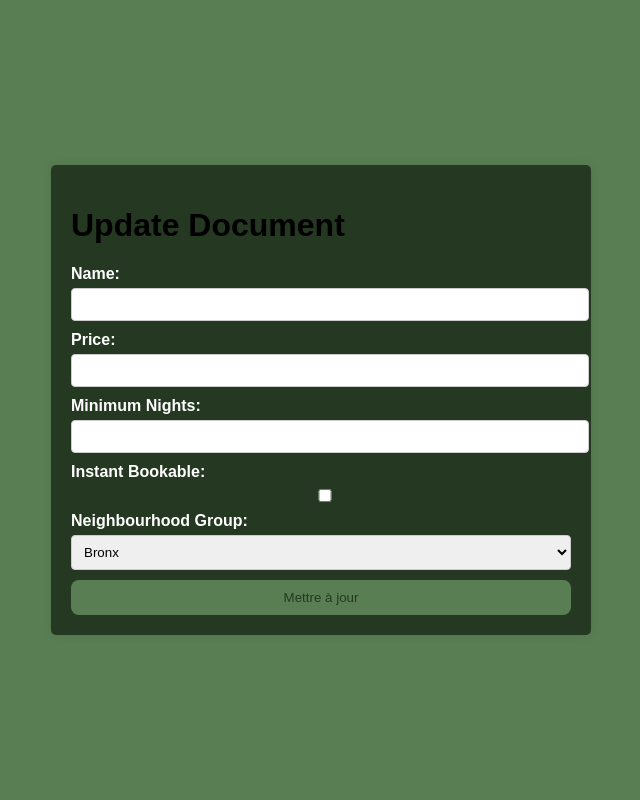
After one commit to RafGuess/SDD1003-Projet_Final, a Flask app: template templates/update.html in a window 1280 px wide. The commit adds this page. Shown: the whole page, without its empty margins (319-959 px from the left). Run offline with Flask 3, Linux system fonts and the light colour scheme; the template is opened without the code that fills it, so the values that code supplies are empty.

Commit message:
Les requêtes de mise à jour et de recherche sont fonctionnelles.

```diff
--- a/Diva.py
+++ b/Diva.py
@@ -13,49 +13,66 @@ client = MongoClient('mongodb+srv://aguess1874:Alex.1874@cluster0.mr9n5.mongodb.
 db = client['AirBnB']
 collection = db['AirBnB']
 
-
 @app.route('/')
 def index():
     return render_template('index.html')
 
-
 # Fonctionnalité de recherche
 @app.route('/search', methods=['GET'])
 def search():
-    room_type = request.args.get('room_type')
     min_nights = request.args.get('min_nights')
-    max_price = request.args.get('max_price')
+    neighbourhood_group = request.args.get('neighbourhood_group')
+    instant_bookable = request.args.get('instant_bookable')
 
-    query = {}
-    if room_type:
-        query['room type'] = room_type
+    query = {'price': {'$exists': True, '$ne': ''}}
     if min_nights:
-        query['minimum nights'] = {'$lte': int(min_nights)}
-    if max_price:
-        query['price'] = {'$lte': float(max_price)}
+        query['minimum nights'] = {'$gte': int(min_nights)}
+    if neighbourhood_group:
+        query['neighbourhood group'] = neighbourhood_group
+    if instant_bookable:
+        query['instant_bookable'] = True
 
-    results = list(collection.find(query, {'_id': 0, 'NAME': 1, 'price': 1, 'room type': 1, 'minimum nights': 1}))
+    results = list(collection.find(query, {'_id': 0, 'NAME': 1, 'price': 1, 'minimum nights': 1, 'instant_bookable': 1, 'neighbourhood group': 1}).sort('price', 1))
     return jsonify(results)
 
+# Fonctionnalité de mise à jour
+@app.route('/search_update', methods=['GET'])
+def search_update():
+    name = request.args.get('name')
+    query = {'price': {'$exists': True, '$ne': ''}}
+    if name:
+        query['NAME'] = name
 
-# Fonctionnalité de mise à jour
-@app.route('/update/<id>', methods=['PUT'])
-def update(id):
-    new_data = request.json
-    result = collection.update_one({'_id': ObjectId(id)}, {'$set': new_data})
+    result = collection.find_one(query, {'_id': 1, 'NAME': 1, 'price': 1, 'minimum nights': 1, 'instant_bookable': 1, 'neighbourhood group': 1})
+    if result:
+        return render_template('update.html', result=result)
+    return jsonify({'error': 'Document non trouvé'}), 404
+
+@app.route('/update', methods=['POST'])
+def update():
+    document_id = request.form.get('id')
+    new_data = {}
+    if request.form.get('price'):
+        new_data['price'] = request.form.get('price')
+    if request.form.get('min_nights'):
+        new_data['minimum nights'] = int(request.form.get('min_nights'))
+    if request.form.get('instant_bookable'):
+        new_data['instant_bookable'] = request.form.get('instant_bookable') == 'on'
+    if request.form.get('neighbourhood_group'):
+        new_data['neighbourhood group'] = request.form.get('neighbourhood_group')
+
+    result = collection.update_one({'_id': ObjectId(document_id)}, {'$set': new_data})
     if result.modified_count:
         return jsonify({'message': 'Mise à jour réussie'})
     return jsonify({'error': 'Échec de la mise à jour'}), 400
 
-
-# Fonctionnalité de suppression
-@app.route('/delete/<id>', methods=['DELETE'])
-def delete(id):
-    result = collection.delete_one({'_id': ObjectId(id)})
+@app.route('/delete', methods=['POST'])
+def delete():
+    name = request.json.get('name')
+    result = collection.delete_one({'NAME': name})
     if result.deleted_count:
         return jsonify({'message': 'Suppression réussie'})
     return jsonify({'error': 'Échec de la suppression'}), 400
-
 
 # Fonctionnalité de graphiques
 @app.route('/graphs')
@@ -69,6 +86,7 @@ def graphs():
     plt.close()
 
     plt.figure(figsize=(10, 6))
+    data['price'] = data['price'].apply(lambda x: float(x.replace('$', '').strip()))
     data['price'].plot(kind='hist', bins=50)
     plt.title('Distribution des prix')
     plt.savefig('static/price_hist.png')
@@ -82,11 +100,11 @@ def graphs():
 
     return jsonify({'message': 'Graphiques créés'})
 
-
 # Algorithmes de machine learning
 @app.route('/ml')
 def ml():
     data = pd.DataFrame(list(collection.find({}, {'price': 1, 'minimum nights': 1, 'number of reviews': 1, '_id': 0})))
+    data['price'] = data['price'].apply(lambda x: float(x.replace('$', '').strip()))
     X = data[['minimum nights', 'number of reviews']]
     y = data['price']
 
@@ -103,13 +121,12 @@ def ml():
 
     return jsonify({'message': 'Machine learning appliqué'})
 
-
 # Classification de document
 @app.route('/classify/<id>', methods=['GET'])
 def classify(id):
     document = collection.find_one({'_id': ObjectId(id)})
     if document:
-        price = document.get('price', 0)
+        price = float(document.get('price', '0').replace('$', '').strip())
         if price > 100:
             classification = 'Cher'
         else:
@@ -117,6 +134,5 @@ def classify(id):
         return jsonify({'id': str(document['_id']), 'NAME': document.get('NAME', ''), 'classification': classification})
     return jsonify({'error': 'Document non trouvé'}), 404
 
-
 if __name__ == '__main__':
     app.run(debug=True)
--- /dev/null
+++ b/templates/update.html
@@ -0,0 +1,84 @@
+<!DOCTYPE html>
+<html lang="en">
+<head>
+    <meta charset="UTF-8">
+    <title>Update Document</title>
+    <style>
+        body {
+            font-family: Arial, sans-serif;
+            background-color: #5a7e53;
+            margin: 0;
+            padding: 0;
+            display: flex;
+            justify-content: center;
+            align-items: center;
+            min-height: 100vh;
+        }
+
+        .container {
+            background: #253821;
+            padding: 20px;
+            border-radius: 5px;
+            box-shadow: 0 0 10px rgba(0, 0, 0, 0.1);
+            width: 100%;
+            max-width: 500px;
+        }
+
+        label {
+            display: block;
+            font-weight: bold;
+            margin-bottom: 5px;
+            color: white;
+        }
+
+        input[type="text"], input[type="number"], input[type="checkbox"], select {
+            padding: 8px;
+            border: 1px solid #ccc;
+            border-radius: 4px;
+            width: 100%;
+            margin-bottom: 10px;
+        }
+
+        button[type="submit"] {
+            background-color: #5a7e53;
+            color: #253821;
+            padding: 10px 15px;
+            border: none;
+            border-radius: 8px;
+            cursor: pointer;
+            width: 100%;
+        }
+
+        button[type="submit"]:hover {
+            background-color: #486745;
+        }
+    </style>
+</head>
+<body>
+    <div class="container">
+        <h1>Update Document</h1>
+        <form id="updateForm" action="/update" method="post">
+            <input type="hidden" id="id" name="id" value="{{ result['_id'] }}">
+            <label for="name">Name:</label>
+            <input type="text" id="name" name="name" value="{{ result['NAME'] }}" readonly><br>
+            <label for="price">Price:</label>
+            <input type="text" id="price" name="price" value="{{ result['price'] }}"><br>
+            <label for="min_nights">Minimum Nights:</label>
+            <input type="number" id="min_nights" name="min_nights" value="{{ result['minimum nights'] }}"><br>
+            <label for="instant_bookable">Instant Bookable:</label>
+            <input type="checkbox" id="instant_bookable" name="instant_bookable" {% if result['instant_bookable'] %}checked{% endif %}><br>
+            <label for="neighbourhood_group">Neighbourhood Group:</label>
+            <select id="neighbourhood_group" name="neighbourhood_group">
+                <option value="Bronx" {% if result['neighbourhood group'] == 'Bronx' %}selected{% endif %}>Bronx</option>
+                <option value="Brooklyn" {% if result['neighbourhood group'] == 'Brooklyn' %}selected{% endif %}>Brooklyn</option>
+                <option value="Manhattan" {% if result['neighbourhood group'] == 'Manhattan' %}selected{% endif %}>Manhattan</option>
+                <option value="Queens" {% if result['neighbourhood group'] == 'Queens' %}selected{% endif %}>Queens</option>
+                <option value="Staten Island" {% if result['neighbourhood group'] == 'Staten Island' %}selected{% endif %}>Staten Island</option>
+                <option value="brookln" {% if result['neighbourhood group'] == 'brookln' %}selected{% endif %}>brookln</option>
+                <option value="manhatan" {% if result['neighbourhood group'] == 'manhatan' %}selected{% endif %}>manhatan</option>
+            </select><br>
+            <button type="submit">Mettre à jour</button>
+        </form>
+    </div>
+</body>
+</html>
```
Also changed, not shown: templates/index.html (+21 -15 lines).
